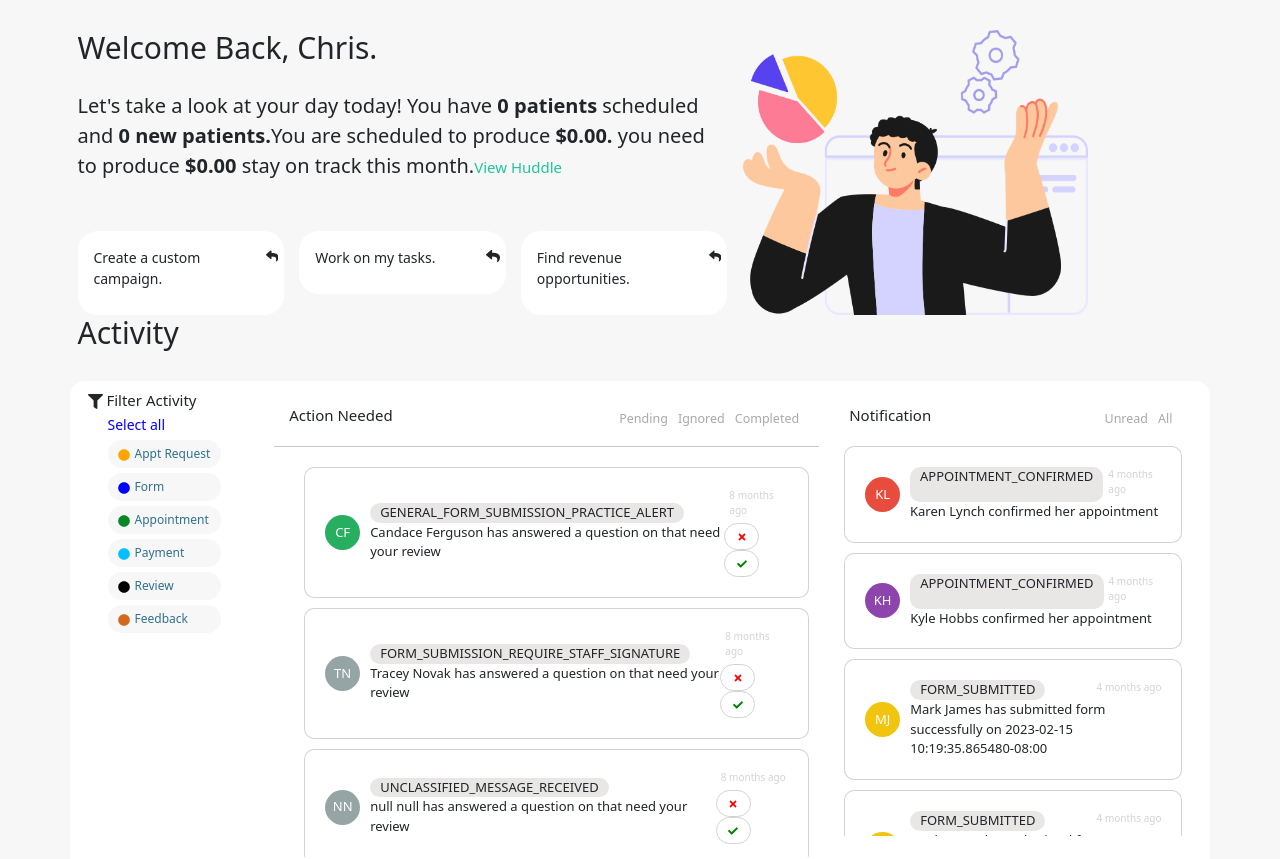
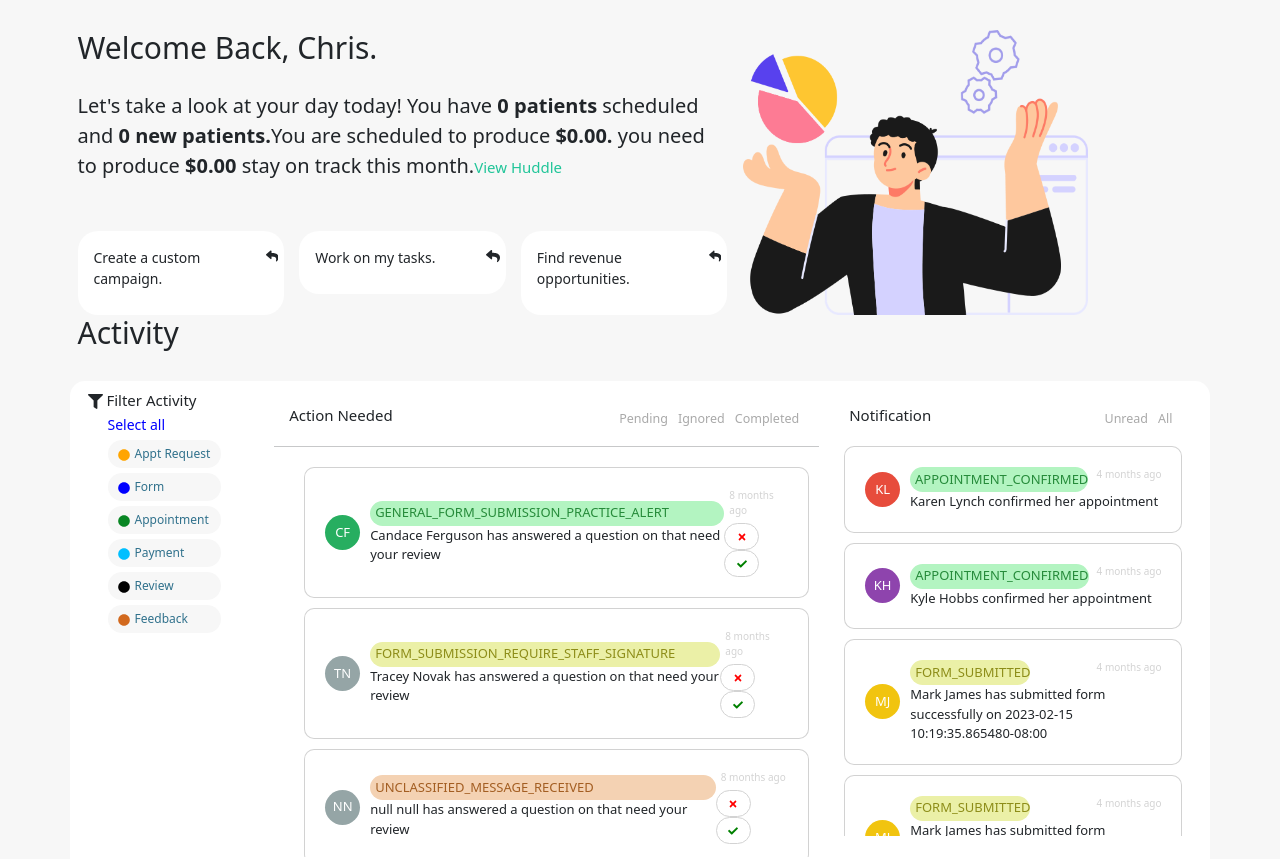
Before and after one commit to manavjha/PBNScreen-Manu, a React (Create React App) app: page / in a window 1280 px wide. Shown: the top 859 px of the page. Built offline with nearby package versions, Linux system fonts and the light colour scheme.

Commit message:
action and notification tagline background color

```diff
--- a/src/App.css
+++ b/src/App.css
@@ -96,6 +96,89 @@ ul li {
 }
 .Appointment-clr{
     color: #098724;
+}
+/* Action */
+.GENERAL_FORM_SUBMISSION_PRACTICE_ALERT-clr{
+    background-color: #b3f4c1;
+    color: #268b3a;
+    display: flex;
+    height: 25px;
+    justify-content: flex-start;
+    align-items: center;
+    padding-left: 5px;
+    border-radius: 15px;
+}
+.FORM_SUBMISSION_REQUIRE_STAFF_SIGNATURE-clr{
+    background-color: #ebf0a7;
+    color: #8d8d19;
+    display: flex;
+    height: 25px;
+    justify-content: flex-start;
+    align-items: center;
+    padding-left: 5px;
+    border-radius: 15px;
+}
+.UNCLASSIFIED_MESSAGE_RECEIVED-clr{
+    background-color: #f4d2b3;
+    color: #a35e22;
+    display: flex;
+    height: 25px;
+    justify-content: flex-start;
+    align-items: center;
+    padding-left: 5px;
+    border-radius: 15px;
+}
+.UNKNOWN_PATIENT_FORM_SUBMITTED-clr{
+    background-color: #cfbdf7;
+    color: #26558b;
+    display: flex;
+    height: 25px;
+    justify-content: flex-start;
+    align-items: center;
+    padding-left: 5px;
+    border-radius: 15px;
+}
+.UNFAVORABLE_REVIEW_RECEIVED-clr{
+    background-color: #f4b3c1;
+    color: #9c2e74;
+    display: flex;
+    height: 25px;
+    justify-content: flex-start;
+    align-items: center;
+    padding-left: 5px;
+    border-radius: 15px;
+}
+/* Notifications */
+.APPOINTMENT_CONFIRMED-clr{
+    background-color: #b3f4c1;
+    color: #268b3a;
+    display: flex;
+    height: 25px;
+    justify-content: flex-start;
+    align-items: center;
+    padding-left: 5px;
+    border-radius: 15px;
+}
+
+.FORM_SUBMITTED-clr{
+    background-color: #ebf0a7;
+    color: #8d8d19;
+    display: flex;
+    height: 25px;
+    justify-content: flex-start;
+    align-items: center;
+    padding-left: 5px;
+    border-radius: 15px;
+}
+.APPOINTMENT_REQUEST_ACCEPTED-clr{
+    background-color: #a7e7f0;
+    color: #19688d;
+    display: flex;
+    height: 25px;
+    justify-content: flex-start;
+    align-items: center;
+    padding-left: 5px;
+    border-radius: 15px;
 }
 .Feedback-clr{
     color: chocolate;
--- a/src/componets/Action.js
+++ b/src/componets/Action.js
@@ -79,8 +79,9 @@ export const Action = () => {
                       <span className='avatar' style={{ backgroundColor: generate_avatar_data(`${todo.patient_first_name}  ${todo.patient_last_name}`).color }}>{generate_avatar_data(`${todo.patient_first_name}  ${todo.patient_last_name}`).initials}</span>
                       <div className='main d-flex'>
                         <div>
-                          {/* <span className={"title " + (Object.keys(actionDesc)[0] == "form" ? 'form-tag' : 'title')}>{Object.keys(actionDesc)[0].toLowerCase()}</span> */}
-                          <span className="title">{actionevt.getKeyByValue(todo.event_type)}</span>
+                          {/* "GENERAL_FORM_SUBMISSION_PRACTICE_ALERT"
+                          <span className={"title " + (Object.keys(actionDesc)[0] == "form" ? 'form-tag' : 'title')}>{Object.keys(actionDesc)[0].toLowerCase()}</span> */}
+                          <span  className={actionevt.getKeyByValue(todo.event_type) == actionevt.getKeyByValue(todo.event_type)? `${actionevt.getKeyByValue(todo.event_type)}-clr` : 'title'}>{actionevt.getKeyByValue(todo.event_type)}</span>
                         </div>
                         <div>
                           {`${todo.patient_first_name}  ${todo.patient_last_name} ${actionDesc?.FORM.Desc} `}
--- a/src/componets/Notification.js
+++ b/src/componets/Notification.js
@@ -1,4 +1,4 @@
-import React, { useState } from 'react'
+import React, { useEffect, useState } from 'react'
 
 import notificationData from '../data/notifications.json'
 import { Card } from 'react-bootstrap';
@@ -23,25 +23,32 @@ export const Notification = () => {
   const [data1, setData1] = useState(notificationData)
   const [isActive1, setIsActive1] = useState(false);
   const [isActive2, setIsActive2] = useState(false);
-  const handleUnread = (status) => {
+
+  const handleUnread = function(status){
     const filterdata = data1.filter(d => d.status == status)
     console.log(filterdata)
-    setData1(filterdata)
+    if(filterdata.length >0){
+      setData1(filterdata)
+    }
     setIsActive1(current => !current);
   }
-  const handleAll = (status) => {
+  const handleAll = function(status)  {
     const filterdata = data1.filter(d => d.status == status)
-    setData1(filterdata)
+    if(filterdata.length >0){
+      setData1(filterdata)
+    }
+
     console.log(filterdata)
     setIsActive2(current => !current);
   }
+
 
   return (
     <div >
       <div className='notification-header'>
         <h4 className='fx2'>Notification</h4>
-        <h5 className='fx1'> <button  className={isActive1 ? 'active' : ''} onClick={() => handleUnread("unread")}>{"Unread"}</button></h5>
-        <h5 className='fx1'> <button  className={isActive2 ? 'active' : ''} onClick={() => handleAll("all")}>{"All"}</button></h5>
+        <h5 className='fx1'> <button  className={isActive1 ? 'active' : ''} onClick={handleUnread.bind(null,"unread")}>{"Unread"}</button></h5>
+        <h5 className='fx1'> <button  className={isActive2 ? 'active' : ''} onClick={handleAll.bind(null,"all")}>{"All"}</button></h5>
       </div>
       <div className='action-wrappr'>
         {
@@ -56,7 +63,7 @@ export const Notification = () => {
                     <div className='main d-flex'>
                       <div className='notificationagesince'>
                         {/*<span className='title'>{Object.keys(notificationdesc)[0].toLowerCase()}</span> */}
-                        <span className='title'>{notificationTagline.getKeyByValue(data.event_type)}</span>
+                        <span  className={notificationTagline.getKeyByValue(data.event_type) == notificationTagline.getKeyByValue(data.event_type)? `${notificationTagline.getKeyByValue(data.event_type)}-clr` : 'title'}>{notificationTagline.getKeyByValue(data.event_type)}</span>
                         <div className='msgsince'>{moment((data.date_created.split("T")[0]).split("-").join(""), "YYYYMMDD").fromNow()}</div>
                       </div>
                       <div>
```
